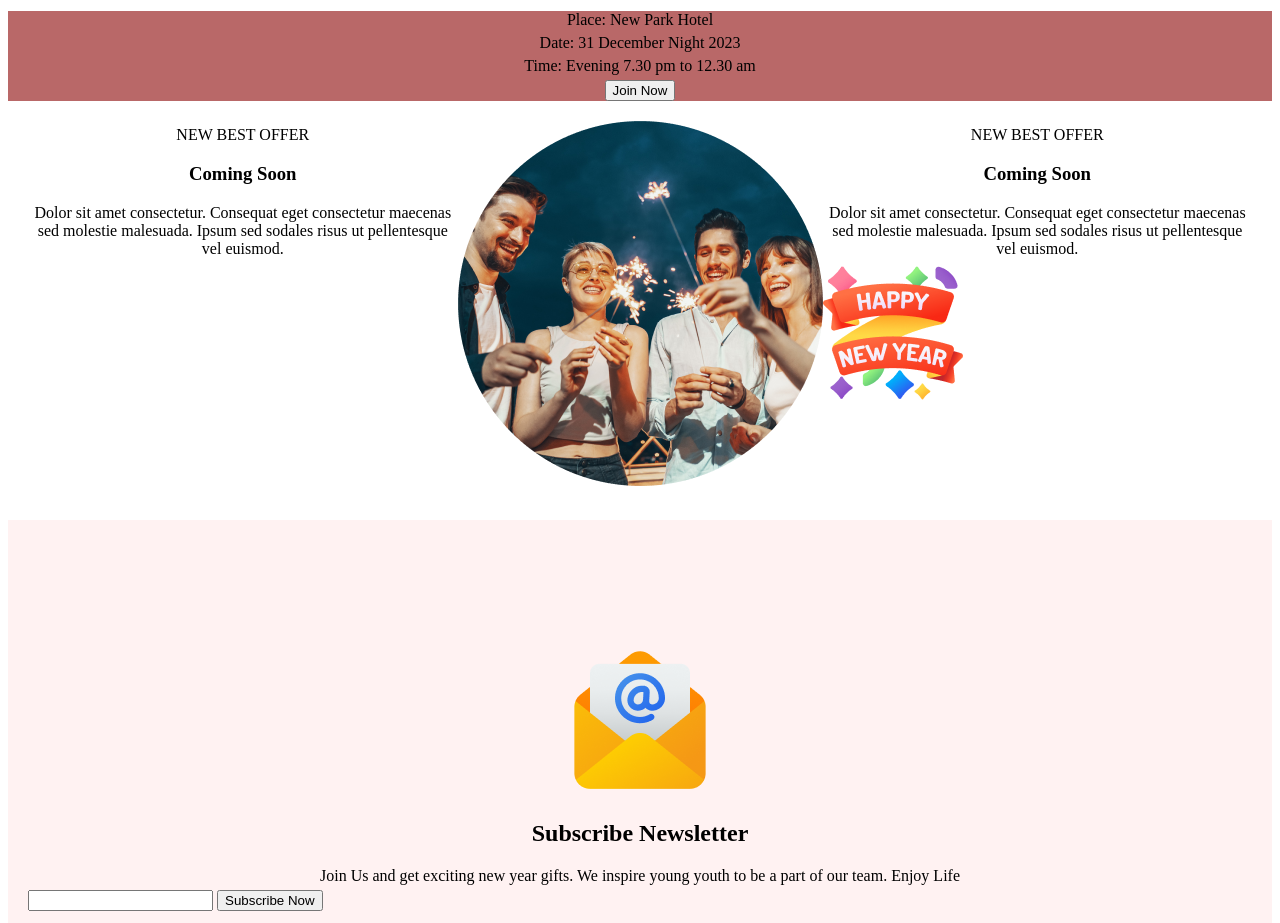
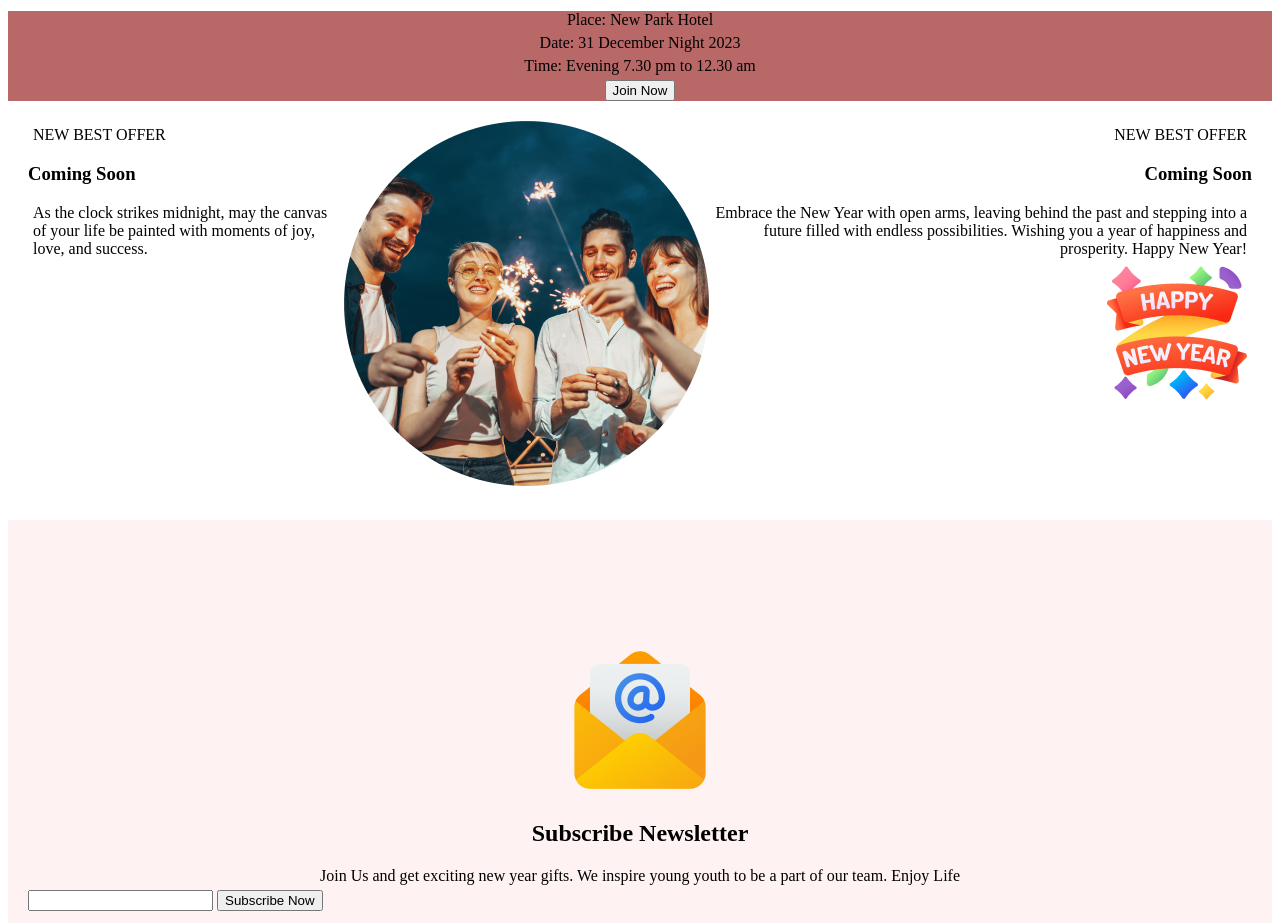
Before and after one commit to tasmimwahed/new-year-party-and-products, a plain HTML site: page index.html in a window 1280 px wide. Shown: the part 2020-2943 px from the top of the page. Drawn offline with Linux system fonts and the light colour scheme.

Commit message:
commit five

```diff
--- a/index.html
+++ b/index.html
@@ -45,9 +45,9 @@
         </div>
     <div class="three-grid">
         <div class="three-one">
-            <p>NEW BEST OFFER</p>
-            <h3>Coming Soon</h3>
-            <p>Dolor sit amet consectetur. Consequat eget consectetur maecenas sed molestie malesuada. Ipsum sed sodales risus ut pellentesque vel euismod. </p>
+            <p style="text-align: left;">NEW BEST OFFER</p>
+            <h3 style="text-align: left;">Coming Soon</h3>
+            <p style="text-align: left;">As the clock strikes midnight, may the canvas of your life be painted with moments of joy, love, and success.</p>
 
         </div>
 
@@ -56,10 +56,10 @@
 
         </div>
         <div class="three-three">
-            <p>NEW BEST OFFER</p>
-            <h3>Coming Soon</h3>
-            <p>Dolor sit amet consectetur. Consequat eget consectetur maecenas sed molestie malesuada. Ipsum sed sodales risus ut pellentesque vel euismod. </p>
-            <img class="round-shape" src="resources/Group 96.png" alt="">
+            <p style="text-align: right;">NEW BEST OFFER</p>
+            <h3 style="text-align: right;">Coming Soon</h3>
+            <p style="text-align: right;"> Embrace the New Year with open arms, leaving behind the past and stepping into a future filled with endless possibilities. Wishing you a year of happiness and prosperity. Happy New Year!</p>
+            <p style="text-align: right;"><img class="round-shape" src="resources/Group 96.png" alt=""></p>
 
         </div>
     </div>
```
